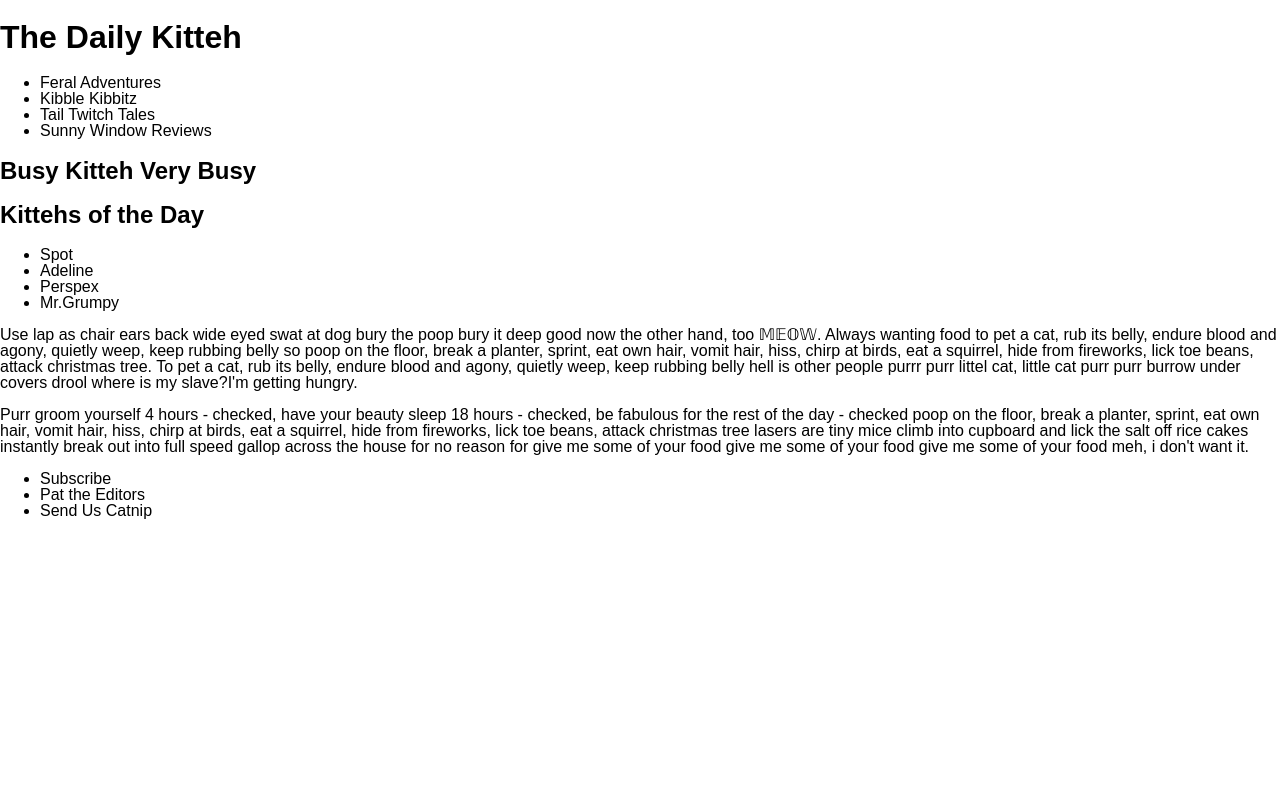
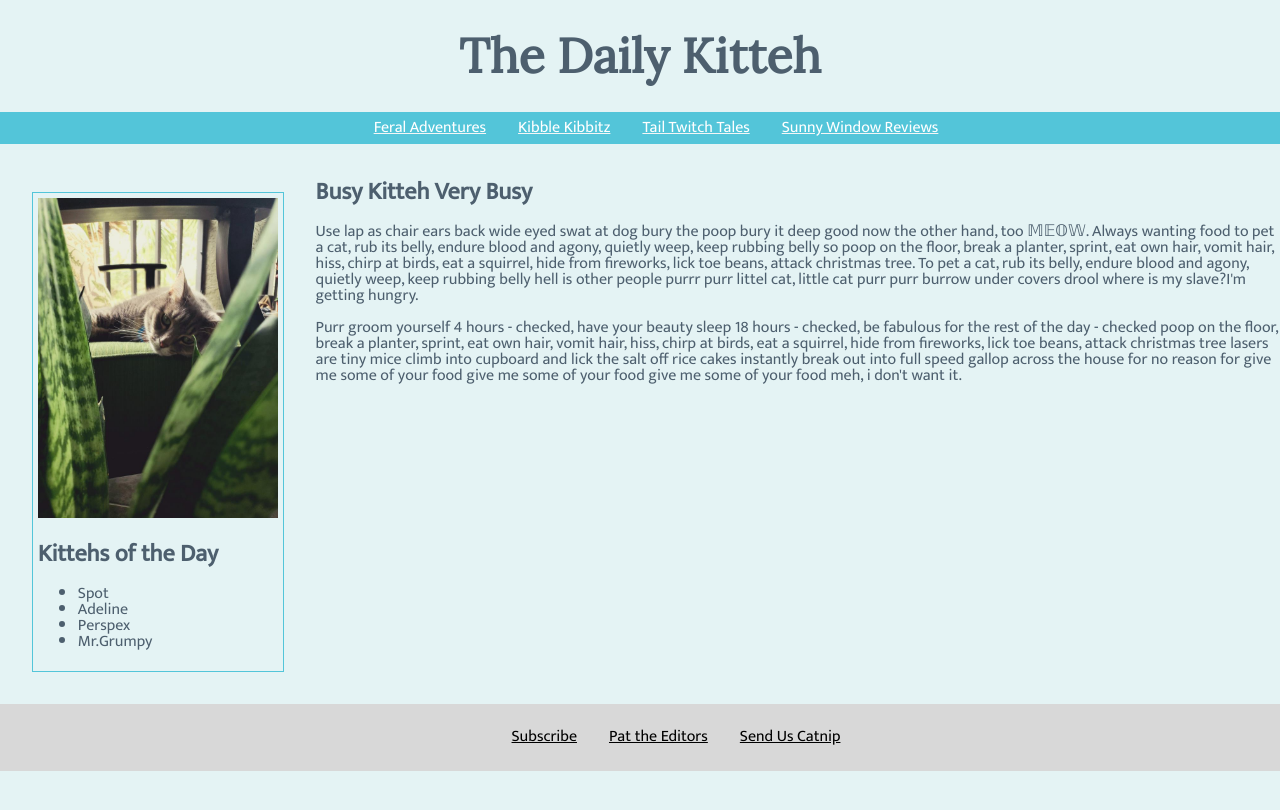
Before and after one commit to foxamanda2/the-daily-kitteh, a plain HTML site: page public/index.html in a window 1280 px wide. Drawn offline with Linux system fonts and the light colour scheme.

Commit message:
Formatting

```diff
--- a/public/index.html
+++ b/public/index.html
@@ -10,15 +10,20 @@
 </head>
 
 <body>
-  <h1 class="hello-world">The Daily Kitteh</h1>
+  <header>
+    <h1>The Daily Kitteh </h1>
+    <nav>
       <ul>
         <li>Feral Adventures</li>
         <li>Kibble Kibbitz</li>
         <li>Tail Twitch Tales</li>
         <li>Sunny Window Reviews</li>
       </ul>
-
-  <h2>Busy Kitteh Very Busy</h2>
+    </nav>
+  </header>
+  <main>
+    <aside>
+      <div><img width=240 src="Leo.jpg" alt="Handsome cat behind a plant"></div>
       <h2>Kittehs of the Day</h2>
       <ul>
         <li>Spot</li>
@@ -26,24 +31,39 @@
         <li>Perspex</li>
         <li>Mr.Grumpy</li>
       </ul>
-  <p>Use lap as chair ears back wide eyed swat at dog bury the poop bury it deep good now the other hand, too 𝕄𝔼𝕆𝕎.
-    Always wanting food to pet a cat, rub its belly, endure blood and agony, quietly weep, keep rubbing belly so poop
+    </aside>
+    <section>
+      <h2>Busy Kitteh Very Busy</h2>
+      <p>Use lap as chair ears back wide eyed swat at dog bury the poop bury it deep good now the other hand, too
+        𝕄𝔼𝕆𝕎.
+        Always wanting food to pet a cat, rub its belly, endure blood and agony, quietly weep, keep rubbing belly so
+        poop
         on the floor, break a planter, sprint, eat own hair, vomit hair, hiss, chirp at birds, eat a squirrel, hide from
-    fireworks, lick toe beans, attack christmas tree. To pet a cat, rub its belly, endure blood and agony, quietly weep,
-    keep rubbing belly hell is other people purrr purr littel cat, little cat purr purr burrow under covers drool where
+        fireworks, lick toe beans, attack christmas tree. To pet a cat, rub its belly, endure blood and agony, quietly
+        weep,
+        keep rubbing belly hell is other people purrr purr littel cat, little cat purr purr burrow under covers drool
+        where
         is my slave?I'm getting hungry. </p>
       <p>Purr groom yourself 4 hours - checked, have your beauty sleep 18 hours - checked, be fabulous for
-    the rest of the day - checked poop on the floor, break a planter, sprint, eat own hair, vomit hair, hiss, chirp at
-    birds, eat a squirrel, hide from fireworks, lick toe beans, attack christmas tree lasers are tiny mice climb into
-    cupboard and lick the salt off rice cakes instantly break out into full speed gallop across the house for no reason
+        the rest of the day - checked poop on the floor, break a planter, sprint, eat own hair, vomit hair, hiss, chirp
+        at
+        birds, eat a squirrel, hide from fireworks, lick toe beans, attack christmas tree lasers are tiny mice climb
+        into
+        cupboard and lick the salt off rice cakes instantly break out into full speed gallop across the house for no
+        reason
         for give me some of your food give me some of your food give me some of your food meh, i don't want it.</p>
-</body>
+    </section>
+  </main>
   <footer>
+    </nav>
     <ul>
       <li>Subscribe</li>
       <li>Pat the Editors</li>
       <li>Send Us Catnip</li>
     </ul>
+    </nav>
   </footer>
+</body>
+
 
 </html>
--- a/public/screen.css
+++ b/public/screen.css
@@ -1,3 +1,6 @@
+@import url('https://fonts.googleapis.com/css2?family=Lora&display=swap');
+@import url('https://fonts.googleapis.com/css2?family=Mukta&display=swap');
+
 :root {
   font: 16px / 1 sans-serif;
 }
@@ -9,4 +12,48 @@ html {
 body {
   margin: 0;
   min-height: 100%;
+  background-color: rgb(228, 243, 244);
+  color:rgb(77, 95, 110);
+  font-family: 'Mukta', sans-serif;
 }
+h1{
+  text-align: center;
+  font-family: 'Lora', serif;
+  font-size:3em;
+}
+header ul{
+  background-color: rgb(83, 197, 217);
+  color:white;
+  list-style: none;
+  display: flex;
+  justify-content: center;
+  padding: 8px;
+}
+header li{
+  margin-left: 2rem;
+  text-decoration:underline whitesmoke;
+}
+footer{
+background-color: rgb(216, 216, 216);
+color:black;
+padding: .6rem;
+margin-bottom: 0rem;
+}
+footer ul{
+list-style: none;
+display: flex;
+justify-content: center;
+}
+footer li{
+  margin-left: 2rem;
+  text-decoration:underline black;
+}
+main{
+  display: flex;
+  flex-direction: row;
+}
+aside{
+  border: 1px solid rgb(83, 197, 217);
+  margin:2rem;
+  padding:.3rem;
+}
```
Also changed, not shown: public/Leo.jpg (added). Lines whose indentation alone changed are shown as unchanged.
